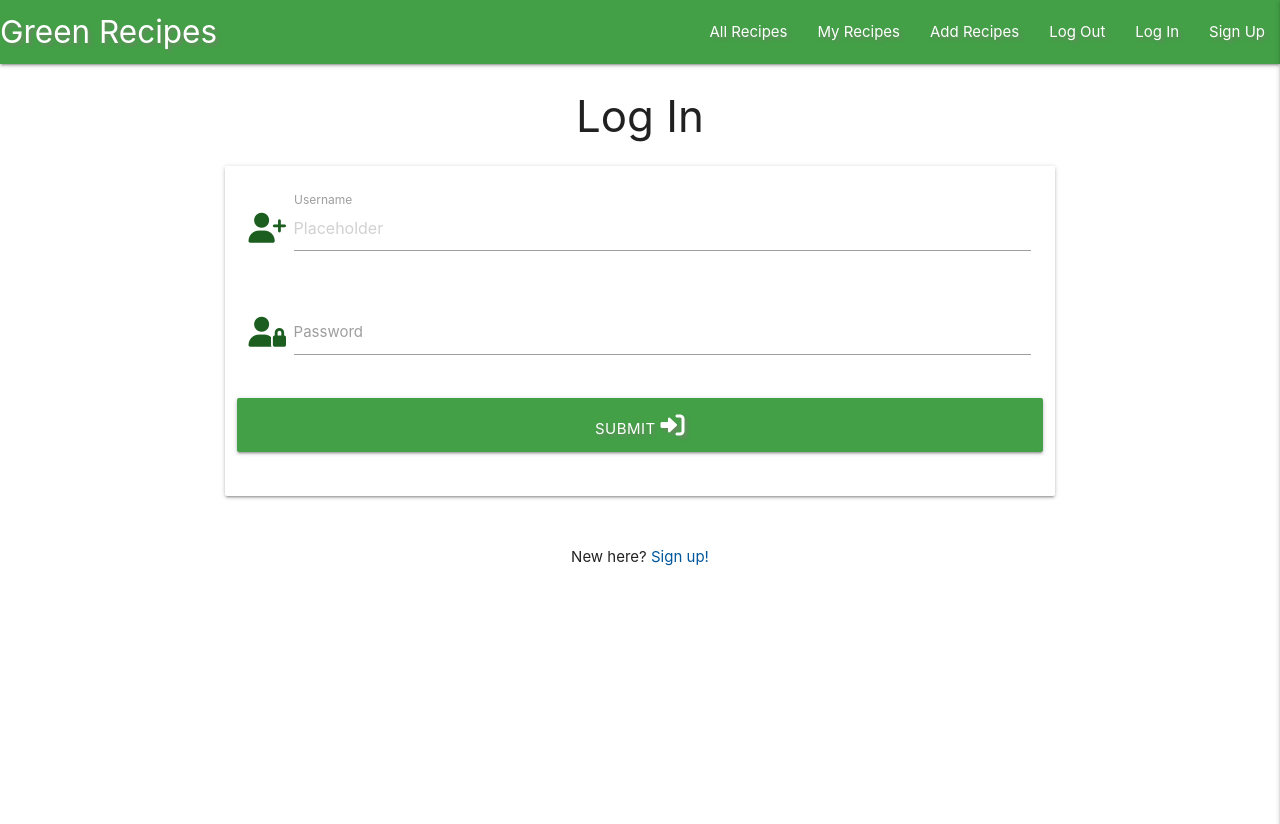
After one commit to kaanalptkn/myrecepie.ka3, a Flask app: page /login in a window 1280 px wide. The commit adds this page. Shown: the top 824 px of the page. Run offline with Flask 2, Linux system fonts and the light colour scheme; some libraries are stand-ins or nearby versions.

Commit message:
Add login function

```diff
--- a/app.py
+++ b/app.py
@@ -49,18 +49,19 @@ def signup():
     """
     if request.method == "POST":
         existing_user = mongo.db.users.find_one(
-            {"username": request.form.get("usernme").lower()}
-        )
+            {"username": request.form.get("username").lower()})
 
         if existing_user:
             flash("Username already exist, please try something else")
-            return render_template(url_for("signup"))
+            return redirect(url_for("signup"))
+
+        pwhash = generate_password_hash(request.form.get("password"))
 
         register = {
-            register ["username"]: request.form.get("username").lower(),
-            register ["email"] : request.form.get("email").lower(),
-            register ["password"] : generate_password_hash(request.form.get("password")),
-            register ["password_reconfirm"]: check_password_hash(request.form.get("password_reconfirm"), register ["password"])
+            "username": request.form.get("username").lower(),
+            "email": request.form.get("email").lower(),
+            "password": pwhash,
+            "password_reconfirm": check_password_hash(pwhash, request.form.get("password_reconfirm"))
         }
 
         mongo.db.users.insert_one(register)
@@ -71,7 +72,27 @@ def signup():
 
     return render_template("signup.html")
 
+@app.route("/login", methods=["GET", "POST"])
+def login():
+    if request.method == "POST":
+        existing_user = mongo.db.users.find_one(
+            {"username": request.form.get("username").lower()})
+        if existing_user:
+            if check_password_hash(
+                existing_user["password"], request.form.get("password")):
+                    session["user"] = request.form.get("username").lower()
+                    flash("Welcome, {}".fornat(request.form.get("usernme")))
+            else:
+                #invaild password match
+                flash("Incorrect Username and/or Password")
+                return redirect(url_for("login"))
 
+        else:
+            # username doesn't exist
+            flash("Incorrect Username and/or Password")
+            return redirect("login")
+
+    return render_template("login.html")
 
 if __name__ == "__main__":
     app.run(host=os.environ.get("IP"),
--- a/static/css/style.css
+++ b/static/css/style.css
@@ -5,3 +5,7 @@
 .signup {
     text-align: center;
 }
+
+.flashes h4 {
+    line-height: 2;
+}
--- a/static/js/script.js
+++ b/static/js/script.js
@@ -1,3 +1,10 @@
 $(document).ready(function(){
     $('.sidenav').sidenav({edge: "right"});
   });
+
+  $('#password, #password_reconfirm').on('keyup', function () {
+    if ($('#password').val() == $('#password_reconfirm').val()) {
+      $('#message').html('Matching').css('color', 'green');
+    } else
+      $('#message').html('Not Matching').css('color', 'red');
+  });
--- a/templates/base.html
+++ b/templates/base.html
@@ -23,8 +23,8 @@
                 <li><a href="{{ url_for('get_categories') }}">All Recipes</a></li>
                 <li><a href="#"> My Recipes</a></li>
                 <li><a href="#">Add Recipes</a></li>
-                <li><a href="#">Log In</a></li>
                 <li><a href="#">Log Out</a></li>
+                <li><a href="{{ url_for('login') }}">Log In</a></li>
                 <li><a href="{{ url_for('signup') }}">Sign Up</a></li>
               </ul>
             </div>
@@ -35,13 +35,28 @@
             <li><a href="{{ url_for('get_categories') }}">All Recipes</a></li>
             <li><a href="#"> My Recipes</a></li>
             <li><a href="#">Add Recipes</a></li>
-            <li><a href="#">Log In</a></li>
             <li><a href="#">Log Out</a></li>
+            <li><a href="{{ url_for('login') }}">Log In</a></li>
             <li><a href="{{ url_for('signup') }}">Sign Up</a></li>
          </ul>
     </header>
+    <section>
+        <!--flash messages-->
+        {% with messages = get_flashed_messages() %}
+            {% if messages %}
+                {% for message in messages %}
+                    <div class="row flashes">
+                        <h4 class="green lighten-3 center-align">{{ message }}</h4>
+                    </div>
+                {% endfor %}
+            {% endif %}
+        {% endwith %}
+    </section>
+
     {% block content %}
     {% endblock %}
+
+
     <script src="https://code.jquery.com/jquery-3.6.0.min.js"
         integrity="sha256-/xUj+3OJU5yExlq6GSYGSHk7tPXikynS7ogEvDej/m4=" crossorigin="anonymous"></script>
     <script src="https://cdnjs.cloudflare.com/ajax/libs/materialize/1.0.0/js/materialize.min.js"></script>
--- /dev/null
+++ b/templates/login.html
@@ -0,0 +1,44 @@
+{% extends "base.html" %}
+{% block content %}
+
+        <h3 class="center-align">Log In</h3>
+
+
+    <div class="row">
+        <form class="col s12 m8 offset-m2" method="POST" action="{{ url_for('login') }}">
+            <div class="card-panel">
+                <div class="row">
+                    <div class="input-field col s12">
+                        <i class="fas fa-user-plus prefix green-text text-darken-4"></i>
+                        <input placeholder="Placeholder" id="username" name="username" type="text" minlength="5"
+                        maxlength="15" pattern="^[a-zA-Z0-9]{5,15}$" class="validate" required>
+                        <label for="first_name">Username</label>
+                    </div>
+                </div>
+                <div class="row">
+                    <div class="input-field col s12">
+                        <i class="fas fas fa-user-lock prefix green-text text-darken-4"></i>
+                        <input id="password" type="password"  name="password" minlength="5"
+                        maxlength="15" pattern="^[a-zA-Z0-9]{5,15}$" class="validate" required>
+                        <label for="password">Password</label>
+                    </div>
+                </div>
+                <div class="row">
+                    <button type="submit" class="col s12 btn-large green darken-1 text-shadow">
+                        Submit <i class="fas fa-sign-in-alt"></i>
+                    </button>
+                </div>
+            </div>
+
+        </form>
+    </div>
+    <div class="row">
+        <div class="col s12">
+            <p class="center-align">
+                New here? <a href="{{ url_for('login') }}" class="light-blue-text text-darken-4">Sign up!</a>
+            </p>
+        </div>
+
+    </div>
+
+{% endblock %}
```
Also changed, not shown: templates/signup.html (+31 -6 lines).
